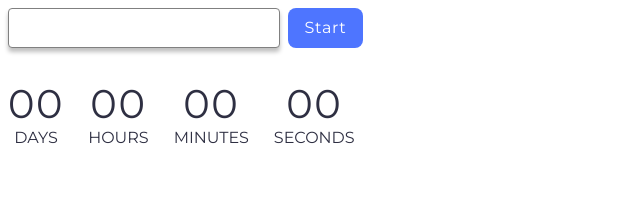
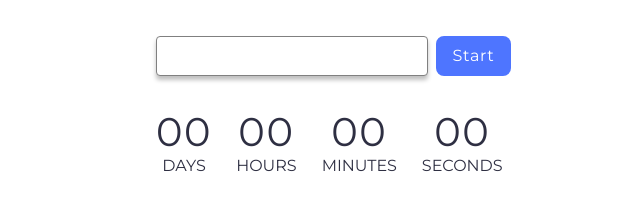
Before and after one commit to RocketReact/goit-js-hw-10, a website built with Vite: page src/1-timer.html in a window 1280 px wide. Shown: the whole page, without its empty margins (0-640 px from the left). Built offline with nearby package versions, Linux system fonts and the light colour scheme.

Commit message:
fix margin for timer

```diff
--- a/src/css/1-timer.css
+++ b/src/css/1-timer.css
@@ -3,7 +3,14 @@
   font-family: Montserrat, sans-serif;
   letter-spacing: 0.04em;
   font-size: 16px;
-  color: #2E2F42
+  color: #2E2F42;
+  margin: 0;
+  padding: 0;
+}
+body {
+  margin-left: 156px;
+  margin-top: 36px;
+
 }
 
 .input-wrapper {
```
